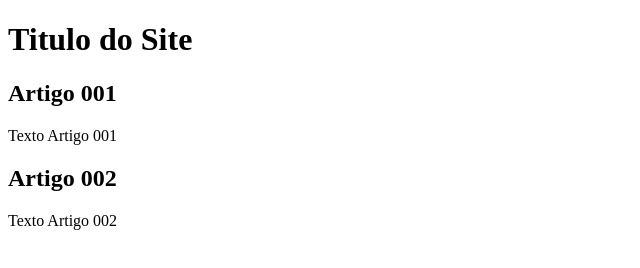
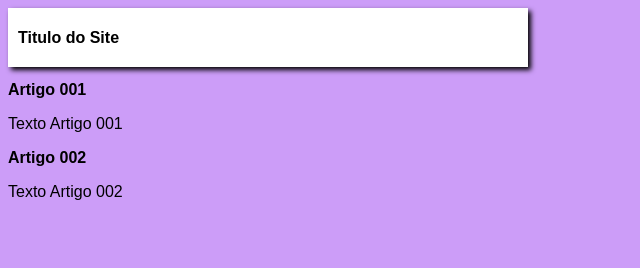
Before and after one commit to jjosejr/projeto-site, a plain HTML site: page index.html in a window 1280 px wide. Shown: the whole page, without its empty margins (0-640 px from the left). Drawn offline with Linux system fonts and the light colour scheme.

Commit message:
iniciei o design

```diff
--- a/index.html
+++ b/index.html
@@ -6,6 +6,7 @@
           content="width=device-width, user-scalable=no, initial-scale=1.0, maximum-scale=1.0, minimum-scale=1.0">
     <meta http-equiv="X-UA-Compatible" content="ie=edge">
     <title>Título do Site</title>
+    <link rel="stylesheet" href="style.css">
 </head>
 <body>
     <main>
--- /dev/null
+++ b/style.css
@@ -0,0 +1,16 @@
+* {
+    font-family: Arial, helvetica,  sans-serif;
+    font-size: 16px;
+}
+
+body {
+    background: rgb(204, 157, 248);
+}
+
+main {
+    background: white;
+    width: 500px;
+    marign: auto;
+    padding: 10px;
+    box-shadow: 3px 3px 5px black;
+}
```
